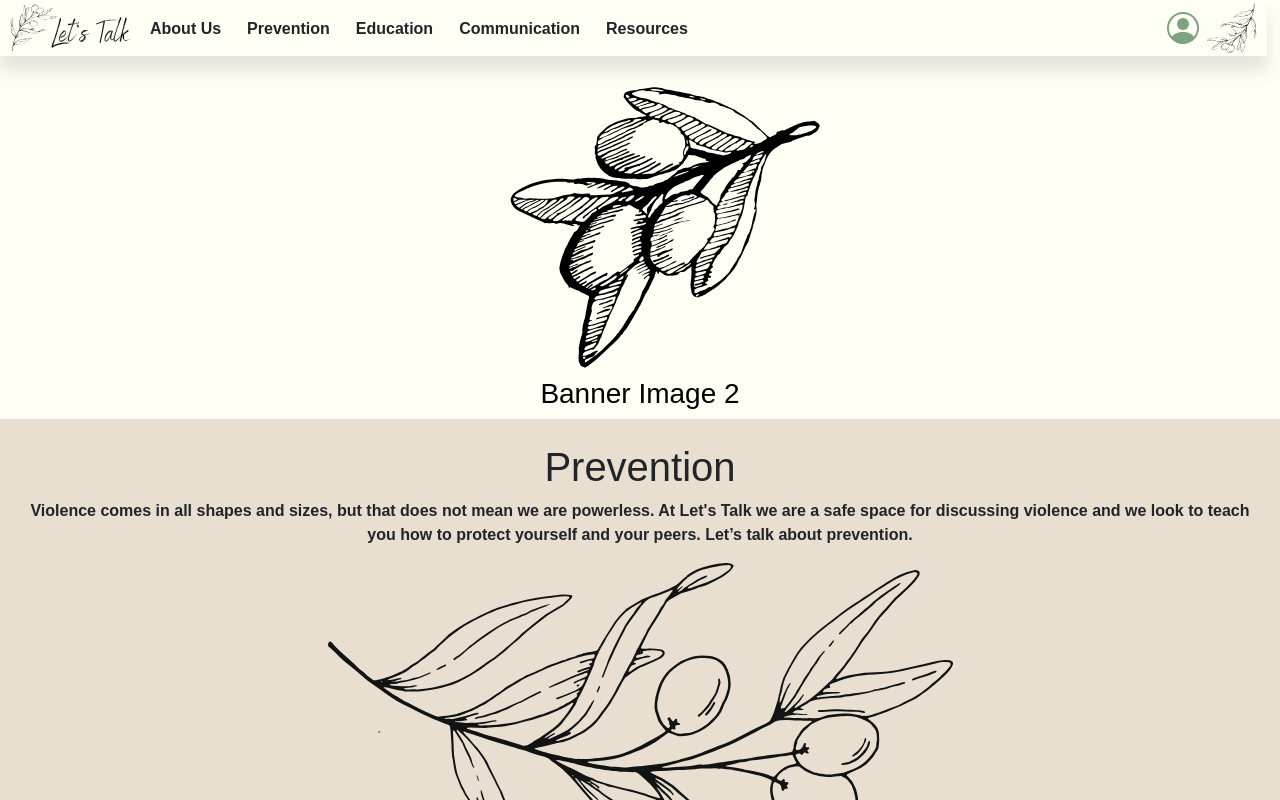
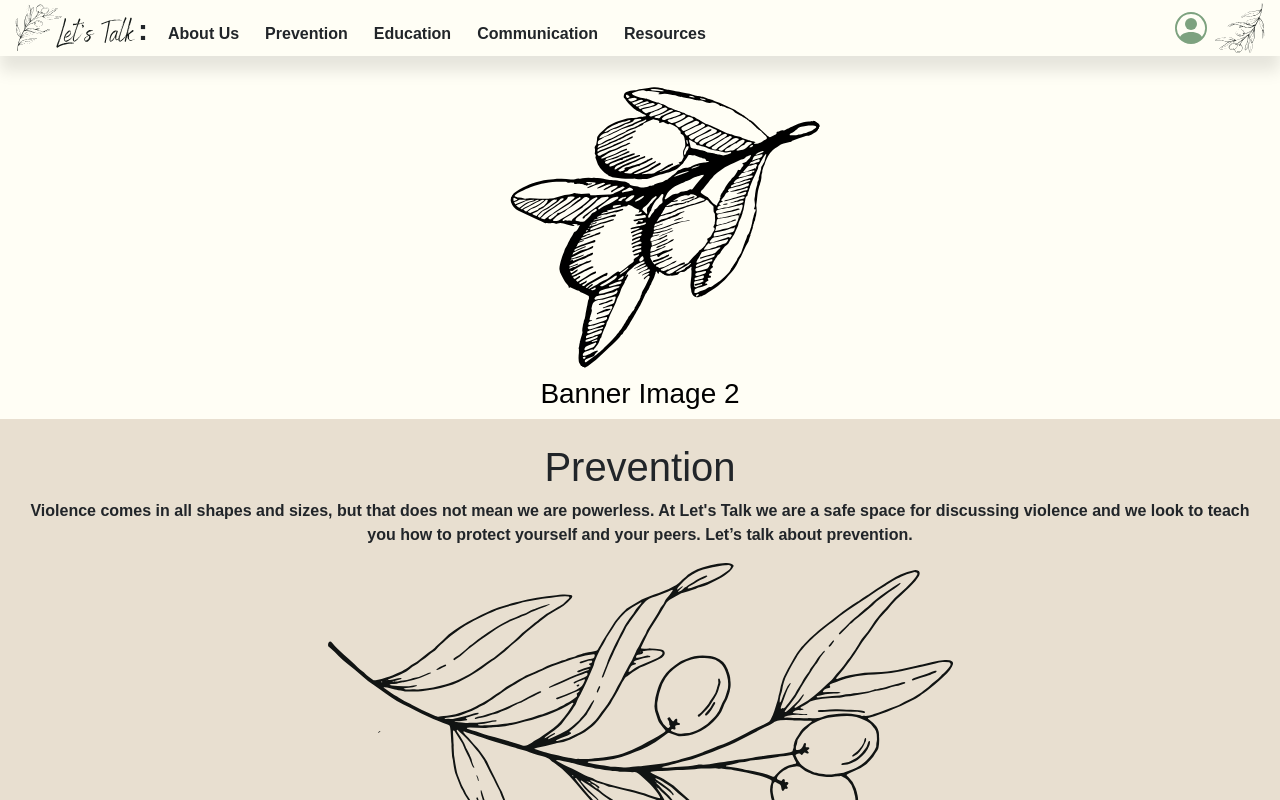
Before and after one commit to williamjessop/I2P, a React (Create React App) app in the folder front-end/: page / in a window 1280 px wide. Shown: the top 800 px of the page. Built offline with nearby package versions, Linux system fonts and the light colour scheme.

Commit message:
finished navbar

```diff
--- a/front-end/src/App.css
+++ b/front-end/src/App.css
@@ -1,3 +1,14 @@
+/* Hide scrollbar for Chrome, Safari and Opera */
+body::-webkit-scrollbar {
+  display: none;
+}
+
+/* Hide scrollbar for IE, Edge and Firefox */
+body {
+  -ms-overflow-style: none;  /* IE and Edge */
+  scrollbar-width: none;  /* Firefox */
+}
+
 #standard-nav-spacing {
   position: relative;
   height: 56px;
@@ -15,10 +26,10 @@
 
 .nav-wrap {
   height: 56px;
-  width: 99vw;
+  width: 100vw;
   text-align: center;
   position: fixed;
-  z-index: 2;
+  z-index: 5;
   background-color: #FFFEF5;
 }
 
@@ -47,7 +58,7 @@
   padding: 0px;
   margin: 12px;
   margin-right: 6px;
-  margin-left: 6px;
+  margin-left: 8px;
   width: 38px;
   border: transparent;
 }
@@ -56,14 +67,34 @@
   width: 120px;
   height: 100%;
   float: left;
-  margin-left: 10px;
+  margin-left: 15px;
+  margin-right: 0;
+  cursor: pointer;
 }
 
 .nav-outro-image {
   width: 50px;
   height: 100%;
   float: right;
-  margin-right: 10px;
+  margin-right: 15px;
+  cursor: pointer;
+}
+
+.nav-mobile-image {
+  height: 100%;
+  margin-left: 15px;
+  margin-right: 15px;
+  left: 25px;
+  position: relative;
+  display: none;
+  cursor: pointer;
+}
+
+.lets-colon {
+  font-family: Papyrus, fantasy;
+  margin-left: 3px;
+  font-size: 30px;
+
 }
 
 @media only screen and (max-width: 350px) {
@@ -71,19 +102,40 @@
     transform: scale(0.8);
     left: 5px;
   }
+
+  #btn-nav-collapse {
+    transform: scale(0.8);
+    left: -7px;
+  }
 }
 
-@media only screen and (max-width: 800px) {
+@media only screen and (max-width: 840px) {
   .collapse-nav {
     display: none !important;
   }
 
   #btn-nav-collapse {
-    display: block;
+    display: inline-block;
   }
 
   #img-nav-logo {
     left: 60px;
+  }
+
+  .nav-intro-image {
+    display: none;
+  }
+
+  .nav-outro-image {
+    display: none;
+  }
+
+  .nav-mobile-image {
+    display: inline-block;
+  }
+
+  .lets-colon {
+    display: none;
   }
 }
 
@@ -128,7 +180,7 @@ li a {
 
 /* Links inside the dropdown */
 .nav-dropdown-content a {
-  color: black;
+  color: #212529;
   padding: 12px 16px;
   text-decoration: none;
   display: block;
@@ -216,19 +268,15 @@ li a {
 }
 
 .sidebarScreen.active {
-  z-index: 1;
+  z-index: -1;
   position: fixed;
-  left: 300px;
+  left: 0;
   top: 56px;
   width: 100%;
   height: 100%;
   background-color: transparent;
   backdrop-filter: blur(2px);
-}
-
-.sidebarScreen {
-  left: -300px;
-  transition: left 300ms ease-out;
+  transition-duration: 300ms;
 }
 
 .sidebar-exit-button {
@@ -239,6 +287,6 @@ li a {
 .nav-text-container {
   display: inline-block;
   color: #212529;
-  line-height: 30px;
+  line-height: 40px;
   padding-left: 10px;
 }
--- a/front-end/src/components/Navigation.jsx
+++ b/front-end/src/components/Navigation.jsx
@@ -32,9 +32,12 @@ function Navigation(props) {
   const showSidebarScreen = () => setSidebarScreen(!sidebarScreen);
 
   return (
+    <div>
+      <div className={sidebarScreen ? "sidebarScreen active" : "sidebarScreen"} onClick={function (event) { showSidebar(); showSidebarScreen() }}></div>
       <div className="nav-wrap dropShadow">
-      <img className="nav-intro-image" src="/img/LetsTalk-3.svg"/>
-      <button className="primaryBackground" id="btn-nav-collapse" style={{ height: "42px", zIndex: "1" }} onClick={function (event) { showSidebar(); showSidebarScreen() }}><Icon.List fontSize="2.4rem" /></button>
+        <Link to="/" passHref><a href="replace"><img className="nav-intro-image" src="/img/LetsTalk-3.svg" alt=""/><p className="lets-colon" style={{ color: "#212529", zIndex: "5", float: "left", lineHeight: "60px" }}>:</p></a></Link>
+        <Link to="/" passHref><a href="replace"><img className="nav-mobile-image" src="/img/LetsTalk-2.svg" alt=""/></a></Link>
+        <button className="primaryBackground" id="btn-nav-collapse" style={{ height: "42px", zIndex: "1"}} onClick={function (event) { showSidebar(); showSidebarScreen() }}><Icon.List fontSize="2.4rem" /></button>
         <ul className="collapse-nav">
           {/*<li>
           <Link to="/">
@@ -42,32 +45,32 @@ function Navigation(props) {
           </Link>
         </li>*/}
           <li>
-          <Link to="/about-us">
-            <a className="nav-text-container">About Us</a>
+            <Link to="/about-us" passHref>
+              <a className="nav-text-container" href="replace">About Us</a>
             </Link>
           </li>
           <li>
-          <Link to="/prevention">
-            <a className="nav-text-container">Prevention</a>
+            <Link to="/prevention" passHref>
+              <a className="nav-text-container" href="replace">Prevention</a>
             </Link>
           </li>
           <li>
-          <Link to="/education">
-            <a className="nav-text-container">Education</a>
+            <Link to="/education" passHref>
+              <a className="nav-text-container" href="replace">Education</a>
             </Link>
           </li>
           <li>
-          <Link to="/communication">
-            <a className="nav-text-container">Communication</a>
+            <Link to="/communication" passHref>
+              <a className="nav-text-container" href="replace">Communication</a>
             </Link>
           </li>
           <li>
-          <Link to="/resources">
-            <a className="nav-text-container">Resources</a>
+            <Link to="/resources" passHref>
+              <a className="nav-text-container" href="replace">Resources</a>
             </Link>
           </li>
         </ul>
-      <img className="nav-outro-image" src="/img/LetsTalk-4.svg"/>
+        <img className="nav-outro-image" src="/img/LetsTalk-4.svg" alt=""/>
         <div className="nav-dropdown">
           <button className="primaryBackground secondaryColor" id="btn-nav-profile"><Icon.PersonCircle fontSize="2rem" /></button>
           <div className="nav-dropdown-content">
@@ -84,8 +87,8 @@ function Navigation(props) {
             <div className={sidebarScreen ? "sidebarScreen active" : "sidebarScreen"} onClick={function (event) { showSidebar(); showSidebarScreen() }}></div>
             <ul>
               <li>
-              <Link to="/">
-                <a className="nav-sidebar-text-container"
+                <Link to="/" passHref>
+                  <a className="nav-sidebar-text-container" href="replace"
                     onMouseEnter={() => setIsHouseShown(true)}
                     onMouseLeave={() => setIsHouseShown(false)}
                     onClick={function (event) { showSidebar(); showSidebarScreen() }}>
@@ -97,8 +100,8 @@ function Navigation(props) {
               </li>
               <br /><br />
               <li>
-              <Link to="/about-us">
-                <a className="nav-sidebar-text-container"
+                <Link to="/about-us" passHref>
+                  <a className="nav-sidebar-text-container" href="replace"
                     onMouseEnter={() => setIsPeopleShown(true)}
                     onMouseLeave={() => setIsPeopleShown(false)}
                     onClick={function (event) { showSidebar(); showSidebarScreen() }}>
@@ -110,8 +113,8 @@ function Navigation(props) {
               </li>
               <br /><br />
               <li>
-              <Link to="/prevention">
-                <a className="nav-sidebar-text-container"
+                <Link to="/prevention" passHref>
+                  <a className="nav-sidebar-text-container" href="replace"
                     onMouseEnter={() => setIsShieldShown(true)}
                     onMouseLeave={() => setIsShieldShown(false)}
                     onClick={function (event) { showSidebar(); showSidebarScreen() }}>
@@ -123,8 +126,8 @@ function Navigation(props) {
               </li>
               <br /><br />
               <li>
-              <Link to="/education">
-                <a className="nav-sidebar-text-container"
+                <Link to="/education" passHref>
+                  <a className="nav-sidebar-text-container" href="replace"
                     onMouseEnter={() => setIsBookShown(true)}
                     onMouseLeave={() => setIsBookShown(false)}
                     onClick={function (event) { showSidebar(); showSidebarScreen() }}>
@@ -136,8 +139,8 @@ function Navigation(props) {
               </li>
               <br /><br />
               <li>
-              <Link to="/communication">
-                <a className="nav-sidebar-text-container"
+                <Link to="/communication" passHref>
+                  <a className="nav-sidebar-text-container" href="replace"
                     onMouseEnter={() => setIsMegaphoneShown(true)}
                     onMouseLeave={() => setIsMegaphoneShown(false)}
                     onClick={function (event) { showSidebar(); showSidebarScreen() }}>
@@ -149,8 +152,8 @@ function Navigation(props) {
               </li>
               <br /><br />
               <li>
-              <Link to="/resources">
-                <a className="nav-sidebar-text-container"
+                <Link to="/resources" passHref>
+                  <a className="nav-sidebar-text-container" href="replace"
                     onMouseEnter={() => setIsSignpostShown(true)}
                     onMouseLeave={() => setIsSignpostShown(false)}
                     onClick={function (event) { showSidebar(); showSidebarScreen() }}>
@@ -165,6 +168,7 @@ function Navigation(props) {
           </nav>
         </div>
       </div>
+    </div>
   );
 }
 
```
Lines whose indentation alone changed are shown as unchanged.
